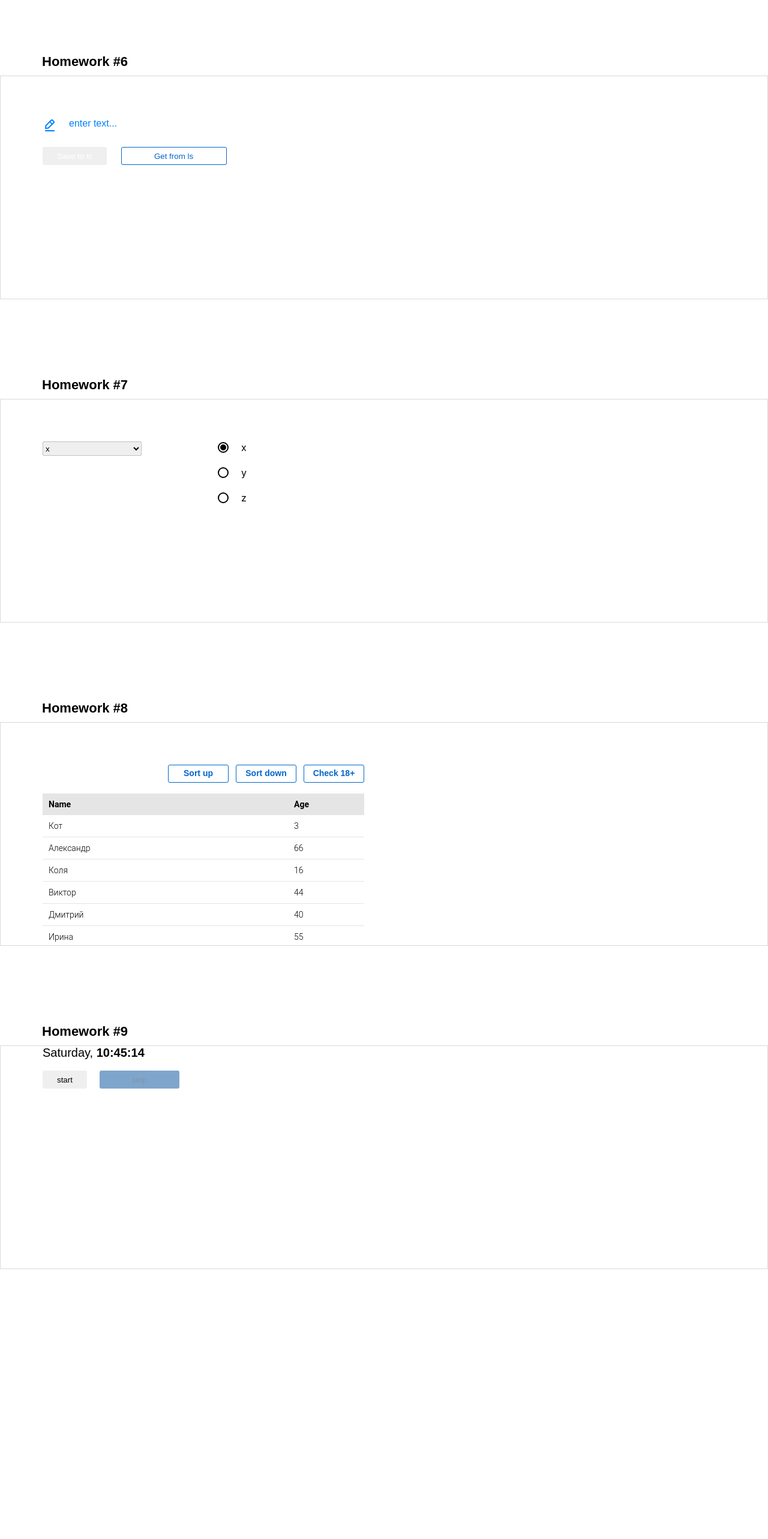
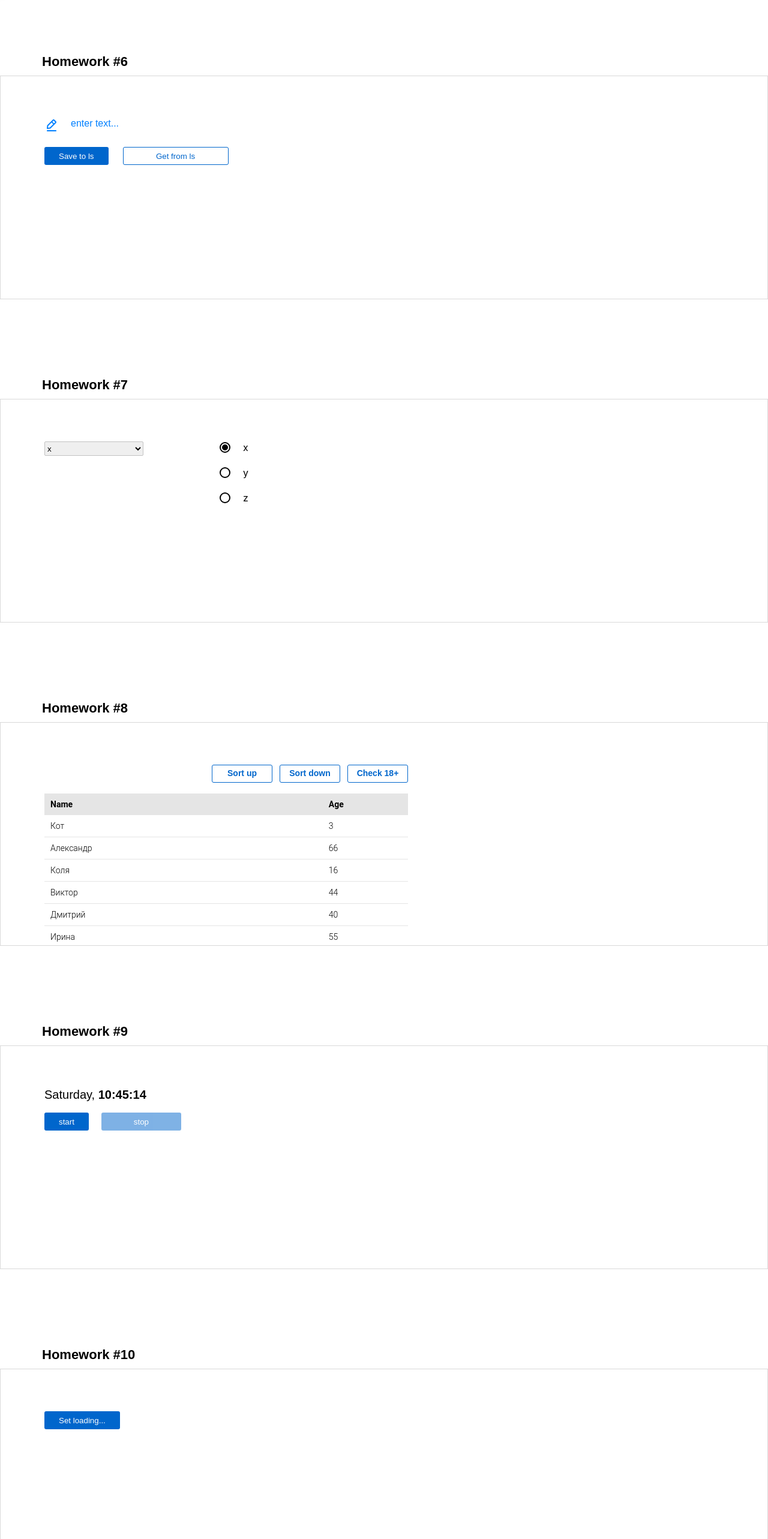
Before and after one commit to MarinaArmenovnaDev/HW-sprint-2, a React (Create React App) app: page /#/error404 in a window 1280 px wide. Shown: the part 840-3406 px from the top of the page at 60% size. Before the commit the page ends 2956 px from the top, so only its background shows below. Built offline with nearby package versions, Linux system fonts and the light colour scheme.

Commit message:
first commit

```diff
--- a/src/s1-main/App.module.css
+++ b/src/s1-main/App.module.css
@@ -7,6 +7,7 @@
     max-width: 1280px;
     height: 373px;
     border: 1px solid #d9d9d9;
+    padding: 70px 0 0 73px;
 
 }
 
--- a/src/s1-main/App.tsx
+++ b/src/s1-main/App.tsx
@@ -5,6 +5,7 @@ import HW6 from "../s2-homeworks/hw06/HW6";
 import HW7 from "../s2-homeworks/hw07/HW7";
 import HW8 from "../s2-homeworks/hw08/HW8";
 import HW9 from "../s2-homeworks/hw09/HW9";
+import HW10 from "../s2-homeworks/hw10/HW10";
 
 
 function App() {
@@ -22,6 +23,7 @@ function App() {
             <HW7/>
             <HW8/>
             <HW9/>
+            <HW10/>
         </div>
     )
 }
--- a/src/s2-homeworks/hw04/common/c1-SuperInputText/SuperInputText.module.css
+++ b/src/s2-homeworks/hw04/common/c1-SuperInputText/SuperInputText.module.css
@@ -3,8 +3,6 @@
     flex-direction: column-reverse;
 }
 
-/*.superInput {*/
-/*}*/
 
 .input {
     border: 1px solid #D1D1D6;
--- a/src/s2-homeworks/hw04/common/c2-SuperButton/SuperButton.module.css
+++ b/src/s2-homeworks/hw04/common/c2-SuperButton/SuperButton.module.css
@@ -4,6 +4,8 @@
     height: 30px;
     border: none;
     cursor: pointer;
+    background: #06c;
+    color: #fff;
 }
 
 .default {
@@ -26,10 +28,10 @@
 
 .disabled, .button:disabled {
     width: 133px;
-    background: #004d99;
+    background: #06c;
     opacity: 0.5;
     cursor: not-allowed;
-    color: #002e5c;
+    color: white;
 }
 
 .default:hover {
--- a/src/s2-homeworks/hw06/HW6.module.css
+++ b/src/s2-homeworks/hw06/HW6.module.css
@@ -1,5 +1,5 @@
 .buttonsContainer {
-    padding: 24px 0 0 70px;
+    padding-top: 24px;
     display: flex;
     gap: 24px;
     min-width: 129px;
@@ -9,7 +9,3 @@
         color: white;
     }
 }
-
-.editableSpanContainer {
-    padding: 70px 0 0 70px;
-}
--- a/src/s2-homeworks/hw06/HW6.tsx
+++ b/src/s2-homeworks/hw06/HW6.tsx
@@ -30,7 +30,7 @@ const HW6 = () => {
 
             {/*демонстрация возможностей компоненты:*/}
             <div className={s2.hw}>
-                <div className={s.editableSpanContainer}>
+                <div>
                     <SuperEditableSpan
                         id={'hw6-spanable-input'}
                         value={value}
--- a/src/s2-homeworks/hw07/HW7.module.css
+++ b/src/s2-homeworks/hw07/HW7.module.css
@@ -1,6 +1,5 @@
 .container {
     display: flex;
     gap: 127px;
-    padding: 70px 0  0 70px;
 
 }
--- a/src/s2-homeworks/hw08/HW8.module.css
+++ b/src/s2-homeworks/hw08/HW8.module.css
@@ -16,7 +16,7 @@
 }
 
 .buttonsContainer {
-    padding: 70px 0 18px 70px;
+    padding-bottom:  18px ;
     text-align: right;
 }
 
@@ -30,7 +30,6 @@
     border-radius: 3px;
     border: 1px solid #0066cc;
     white-space: nowrap;
-    text-align: center;
     cursor: pointer;
 
    &+& {
@@ -47,7 +46,6 @@
 
 .container {
     max-width: 606px;
-    padding-left: 70px;
 }
 
 .thead {
--- a/src/s2-homeworks/hw09/Clock.module.css
+++ b/src/s2-homeworks/hw09/Clock.module.css
@@ -1,10 +1,6 @@
 .buttonsContainer {
     display: flex;
     gap: 21px;
-}
-
-.clock {
-    margin-left: 70px;
 }
 
 .watch {
--- a/src/s2-homeworks/hw10/HW10.tsx
+++ b/src/s2-homeworks/hw10/HW10.tsx
@@ -15,12 +15,17 @@ import {Loader} from './Loader'
 
 const HW10 = () => {
     // useSelector, useDispatch // пишет студент
-    const isLoading = false
+    const dispatch = useDispatch()
+    const isLoading = useSelector((state: AppStoreType) => state.loading.isLoading )
+    // const isLoading = false
 
-    const setLoading = () => { // пишет студент // показать крутилку на 1,5 секунд
+    const setLoading = ( ) => {
         // dispatch
+        dispatch(loadingAC(true))
+        setTimeout(() => {
+            dispatch(loadingAC(false))
+        }, 1500)
 
-        // setTimeout
     }
 
     return (
@@ -36,6 +41,7 @@ const HW10 = () => {
                     <SuperButton
                         id={'hw10-button-start-loading'}
                         onClick={setLoading}
+                        className={s2.secondary}
                     >
                         Set loading...
                     </SuperButton>
--- a/src/s2-homeworks/hw10/bll/loadingReducer.ts
+++ b/src/s2-homeworks/hw10/bll/loadingReducer.ts
@@ -2,10 +2,13 @@ const initState = {
     isLoading: false,
 }
 
-export const loadingReducer = (state = initState, action: any): any => { // fix any
+
+type LoadingState = typeof initState
+
+export const loadingReducer = (state: LoadingState = initState, action: LoadingActionType): LoadingState  => { // fix any
     switch (action.type) {
-        // пишет студент  // need to fix
-
+        case 'CHANGE_LOADING':
+            return {...state, isLoading:action.isLoading};
         default:
             return state
     }
```
Also changed, not shown: src/s2-homeworks/hw10/Loader.module.css (+3 -1 lines).
